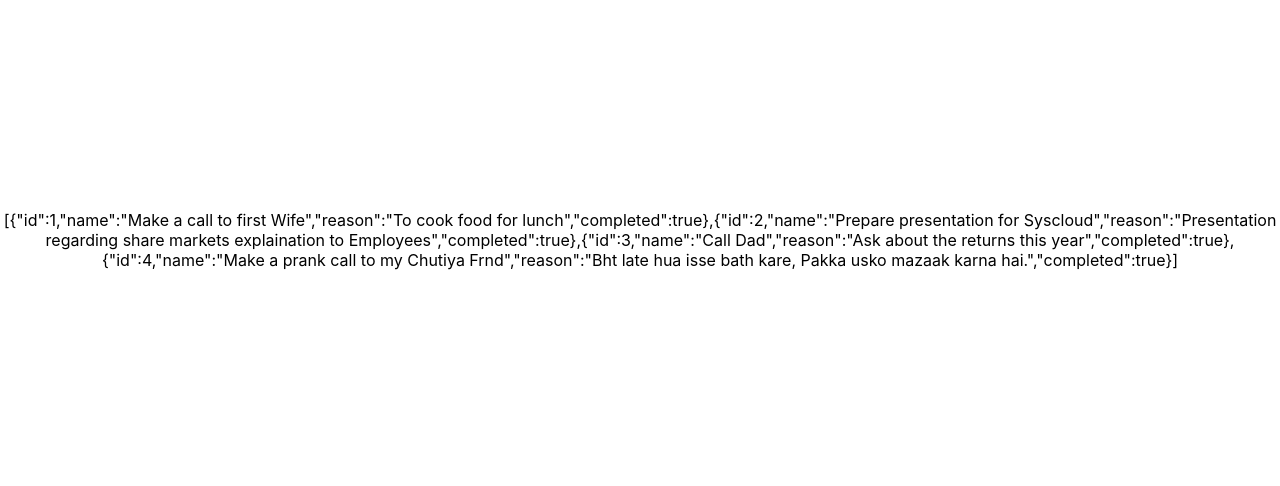
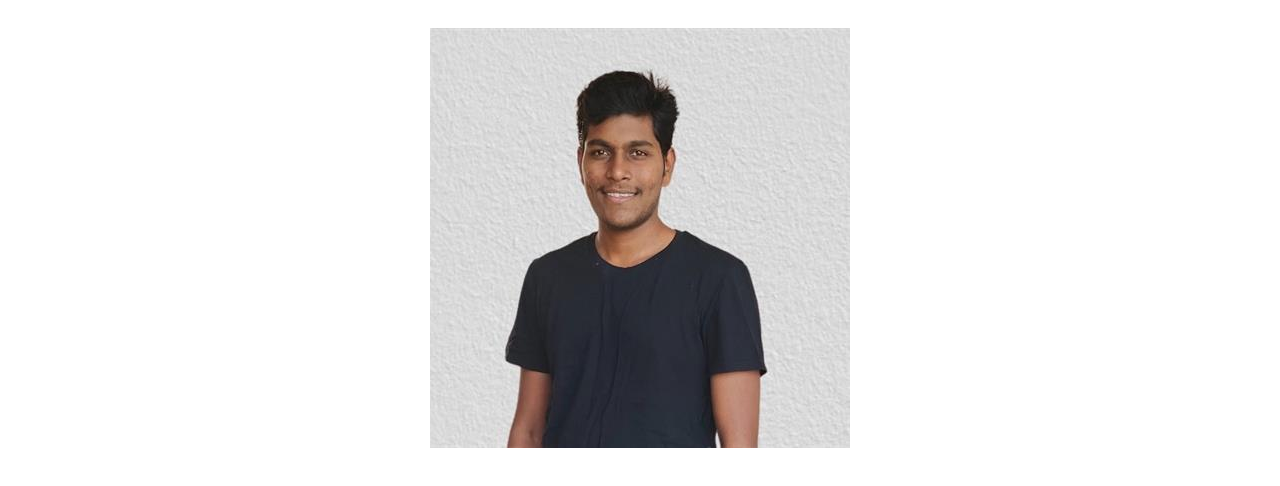
Before and after one commit to silentkillerforever/WebDevelopment, a React (Create React App) app in the folder practice/: page / in a window 1280 px wide. Shown: the top 486 px of the page. Built offline with nearby package versions, Linux system fonts and the light colour scheme.

Commit message:
Cards components

```diff
--- a/practice/src/App.js
+++ b/practice/src/App.js
@@ -1,13 +1,17 @@
 import './App.css';
+import Card from './components/Card'
 // import Greet from './components/Greet';
-// import king from './components/Ajay.jpg';
+import king from './components/Ajay.jpg';
 // import { Home } from './components/Home';
 
-import Chores from './components/Chores';
+// import Chores from './components/Chores';
 function App() {
   return (
     <div className="App">
-      <Chores/>
+      <Card
+      title='Card'
+      imageURL={king}
+      body='This is an image from Pexels.com website'/>
     </div>
   );
 }
--- /dev/null
+++ b/practice/src/components/Card.js
@@ -0,0 +1,14 @@
+import React from "react";
+// import king from '../components/Ajay.jpg'
+
+function Card({title,imageURL, body}){
+    return (
+        <div className="card-container">
+            <div className="image-container">
+                <img src={imageURL} alt=''/>
+            </div>
+        </div>
+    )
+}
+
+export default Card
```
Also changed, not shown: practice/src/components/Card.css (added), practice/src/components/love.jpg (added).
